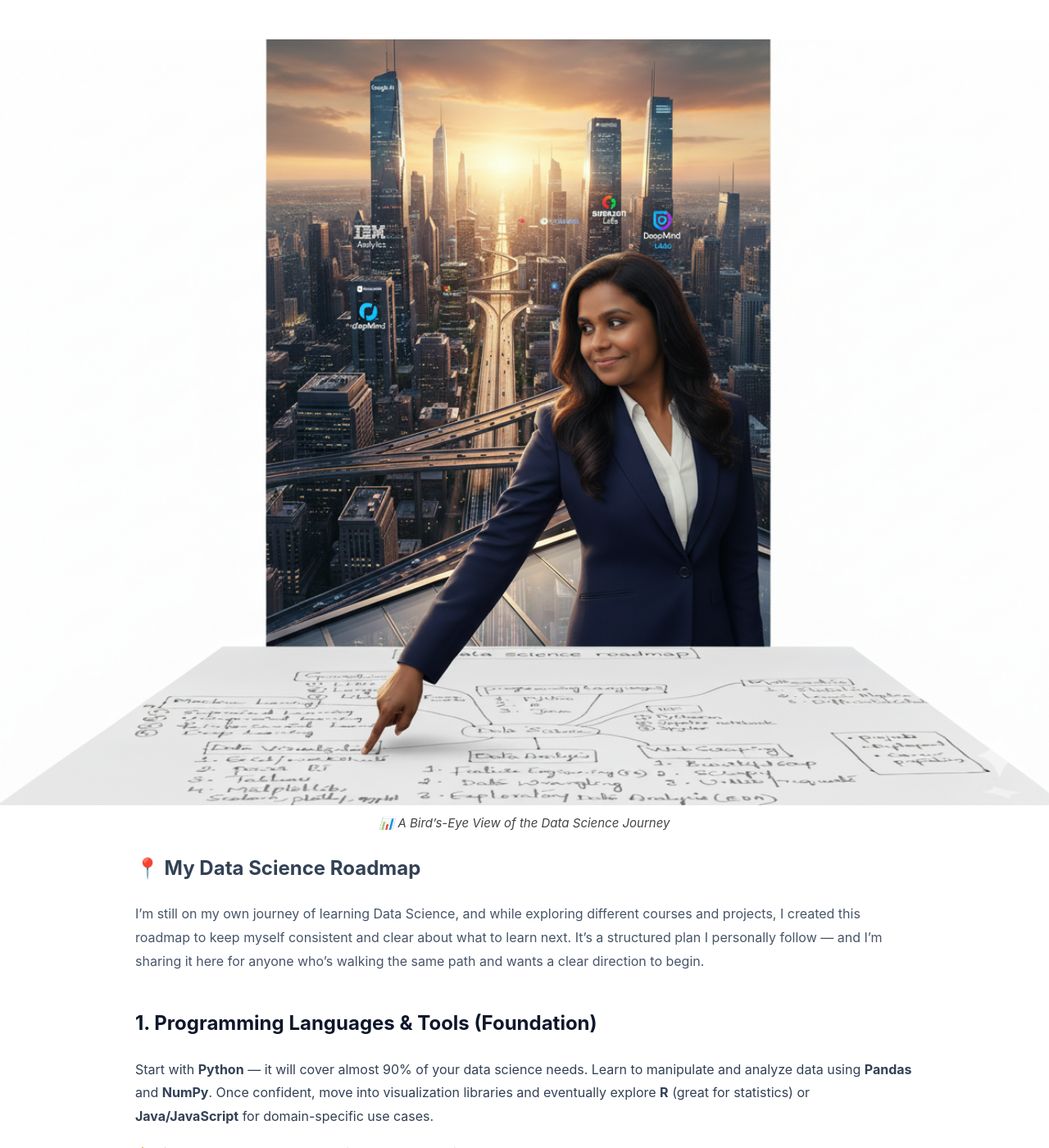
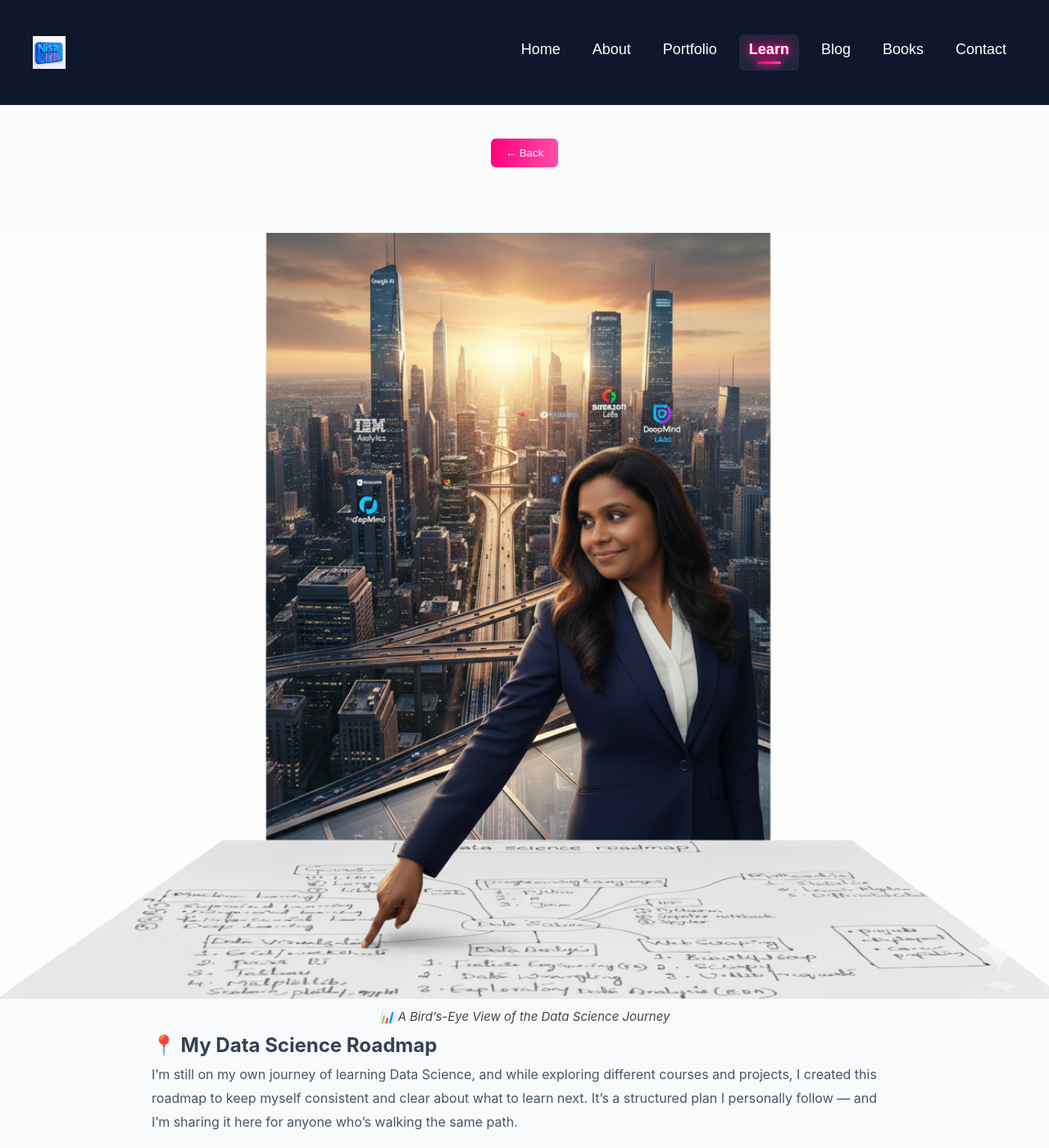
Before and after one commit to tabassumunnisa19/My_Personal_Website, a Jekyll site: the page roadmap/roadmap.html, which Jekyll copies as it is, in a window 1280 px wide and 1400 px high. Shown: the whole window at 82% size. Built offline with Jekyll 4.4.1, drawn with Linux system fonts in a browser that asks for light colours; some of the changed text lies outside the part shown.

Commit message:
Update roadmap.html

```diff
--- a/roadmap/roadmap.html
+++ b/roadmap/roadmap.html
@@ -1,102 +1,223 @@
-<section class="roadmap-section" style="max-width: 950px; margin: 0 auto; padding: 40px 20px; font-family: 'Inter', sans-serif; line-height: 1.8; color: #334155;">
+<!DOCTYPE html>
+<html lang="en">
+<head>
+  <meta charset="UTF-8">
+  <meta name="viewport" content="width=device-width, initial-scale=1.0">
+  <title>My Data Science Roadmap — Nisa</title>
+  <link rel="stylesheet" href="../style.css">
+  <link rel="stylesheet" href="https://cdnjs.cloudflare.com/ajax/libs/font-awesome/6.4.0/css/all.min.css">
+  <style>
+    body {
+      margin: 0;
+      font-family: 'Inter', sans-serif;
+      background: #f8fafc;
+      color: #334155;
+    }
+
+    a {
+      text-decoration: none;
+      color: inherit;
+    }
+
+    /* Header */
+    header.site-header {
+      background: #0f172a;
+      color: #fff;
+      position: sticky;
+      top: 0;
+      z-index: 10;
+      padding: 0.5rem 1rem;
+    }
+    .header-inner {
+      display: flex;
+      justify-content: space-between;
+      align-items: center;
+      max-width: 1200px;
+      margin: 0 auto;
+    }
+    .header-inner .logo img {
+      height: 40px;
+    }
+    nav.navbar {
+      display: flex;
+      gap: 15px;
+    }
+    nav.navbar a {
+      color: #fff;
+      font-weight: 500;
+      padding: 8px 12px;
+      border-radius: 5px;
+    }
+    nav.navbar a.active, nav.navbar a:hover {
+      background: #1e293b;
+    }
+
+    /* Hamburger */
+    .menu-toggle {
+      display: none;
+      flex-direction: column;
+      gap: 4px;
+      background: none;
+      border: none;
+      cursor: pointer;
+    }
+    .menu-toggle .bar {
+      width: 25px;
+      height: 3px;
+      background-color: #fff;
+    }
+
+    @media(max-width:768px) {
+      nav.navbar {
+        display: none;
+        flex-direction: column;
+        position: absolute;
+        top: 60px;
+        right: 20px;
+        background: #0f172a;
+        padding: 10px;
+        border-radius: 8px;
+      }
+      nav.navbar.show {
+        display: flex;
+      }
+      .menu-toggle {
+        display: flex;
+      }
+    }
+
+    /* Back button */
+    .back-btn {
+      display: inline-block;
+      margin: 20px 0;
+      padding: 10px 18px;
+      background: linear-gradient(90deg, #ff0080, #ff4da6);
+      color: #fff;
+      border-radius: 6px;
+      font-weight: 500;
+      cursor: pointer;
+      border: none;
+    }
+
+    /* Roadmap section */
+    .roadmap-section {
+      max-width: 950px;
+      margin: 0 auto;
+      padding: 40px 20px;
+      line-height: 1.8;
+      color: #334155;
+    }
+    .roadmap-section figure:hover img {
+      transform: scale(1.03);
+    }
+    .roadmap-section figcaption {
+      text-align: center;
+      margin-top: 8px;
+      font-size: 15px;
+      color: #444;
+      font-style: italic;
+    }
+
+    footer.site-footer {
+      text-align: center;
+      padding: 20px;
+      background: #0f172a;
+      color: #fff;
+      margin-top: 40px;
+    }
+    footer .socials a {
+      color: #fff;
+      margin: 0 8px;
+      font-size: 18px;
+    }
+  </style>
+</head>
+<body>
+
+  <!-- Header -->
+  <header class="site-header">
+    <div class="header-inner">
+      <a href="../index.html" class="logo"><img src="../logo.jpg" alt="Nisa logo" /></a>
+      <button class="menu-toggle" aria-label="Toggle menu" onclick="toggleMenu()">
+        <span class="bar"></span>
+        <span class="bar"></span>
+        <span class="bar"></span>
+      </button>
+      <nav id="main-nav" class="navbar">
+        <a href="../index.html">Home</a>
+        <a href="../about.html">About</a>
+        <a href="../portfolio.html">Portfolio</a>
+        <a href="../learn.html" class="active">Learn</a>
+        <a href="../blog.html">Blog</a>
+        <a href="../books.html">Books</a>
+        <a href="../contact.html">Contact</a>
+      </nav>
+    </div>
+  </header>
+
+  <!-- Back Button -->
+  <div style="max-width:950px; margin: 20px auto; text-align:center;">
+    <button class="back-btn" onclick="history.back()">← Back</button>
+  </div>
+
+  <!-- Roadmap Section -->
+  <section class="roadmap-section">
 
     <div style="width: 100vw; position: relative; left: 50%; right: 50%; margin-left: -50vw; margin-right: -50vw;">
       <img src="../assets/images/Data_science_roadmap.png"
            alt="A Bird’s-Eye View of the Data Science Journey"
            style="width: 100%; height: auto; object-fit: cover; display: block;">
-  <figcaption style="text-align: center; margin-top: 8px; font-size: 15px; color: #444; font-style: italic;">
-    📊 A Bird’s-Eye View of the Data Science Journey
-  </figcaption>
+      <figcaption>📊 A Bird’s-Eye View of the Data Science Journey</figcaption>
     </div>
-
 
     <h2>📍 My Data Science Roadmap</h2>
     <p style="color:#475569; margin-bottom:16px;">
       I’m still on my own journey of learning Data Science, and while exploring different courses and projects,
       I created this roadmap to keep myself consistent and clear about what to learn next.
-    It’s a structured plan I personally follow — and I’m sharing it here for anyone who’s walking the same path
-    and wants a clear direction to begin.
+      It’s a structured plan I personally follow — and I’m sharing it here for anyone who’s walking the same path.
     </p>
 
-
     <h2 style="color:#0f172a; margin-top: 40px;">1. Programming Languages & Tools (Foundation)</h2>
-  <p>Start with <strong>Python</strong> — it will cover almost 90% of your data science needs. Learn to manipulate and analyze data using <strong>Pandas</strong> and <strong>NumPy</strong>. Once confident, move into visualization libraries and eventually explore <strong>R</strong> (great for statistics) or <strong>Java/JavaScript</strong> for domain-specific use cases.</p>
-  <p>👉 Pick one language and master it deeply. Python is your best bet.</p>
-  <p>Get comfortable with IDEs like <strong>Jupyter Notebook</strong> (for exploration), <strong>PyCharm</strong>, or <strong>VS Code</strong> (for larger projects).</p>
+    <p>Start with <strong>Python</strong> — it will cover almost 90% of your data science needs...</p>
 
     <h2 style="color:#0f172a; margin-top: 40px;">2. Data Handling & Processing</h2>
-  <p>This is where most beginners underestimate the effort — but trust me, around <strong>70% of a data scientist’s job</strong> happens here.</p>
     <ul>
       <li><strong>Data Wrangling:</strong> Fix missing values, duplicates, and outliers.</li>
-    <li><strong>Feature Engineering (FE):</strong> Turn raw data into meaningful inputs.</li>
+      <li><strong>Feature Engineering:</strong> Turn raw data into meaningful inputs.</li>
       <li><strong>Web Scraping:</strong> Use <em>Beautiful Soup</em>, <em>Scrapy</em>, or APIs to collect data.</li>
-    <li><strong>Exploratory Data Analysis (EDA):</strong> Discover trends and patterns using <em>Pandas</em> and <em>Seaborn</em>.</li>
+      <li><strong>EDA:</strong> Discover trends and patterns using <em>Pandas</em> and <em>Seaborn</em>.</li>
     </ul>
 
-  <!-- Embedded roadmap sketch -->
- <div style="text-align: center; margin-top: 40px;">
-  <figure style="display: inline-block; margin: 0;">
-    <a href="../assets/images/My_data_Science_roadmap.png" target="_blank" style="text-decoration: none;">
+    <div style="text-align:center; margin-top:40px;">
+      <figure style="display:inline-block; margin:0;">
+        <a href="../assets/images/My_data_Science_roadmap.png" target="_blank" style="text-decoration:none;">
           <img src="../assets/images/My_data_Science_roadmap.png"
                alt="My Hand-Drawn Data Science Roadmap"
-           style="max-width: 70%; height: auto; border-radius: 12px; box-shadow: 0 6px 14px rgba(0,0,0,0.25);">
+               style="max-width:70%; height:auto; border-radius:12px; box-shadow:0 6px 14px rgba(0,0,0,0.25);">
         </a>
-    <figcaption style="margin-top: 12px; font-size: 15px; color: #444; font-style: italic;">
-      🧭 My Hand-Drawn Data Science Roadmap — click to view full image
-    </figcaption>
+        <figcaption>🧭 My Hand-Drawn Data Science Roadmap — click to view full image</figcaption>
       </figure>
     </div>
 
-  <h2 style="color:#0f172a;">3. Data Visualization & Communication</h2>
-  <p>Data is useless unless you can communicate it effectively. Visualization is storytelling — not just pretty charts.</p>
-  <ul>
-    <li><strong>Excel / Worksheets:</strong> Great for quick pivot analysis.</li>
-    <li><strong>Power BI / Tableau:</strong> Build interactive dashboards for non-technical stakeholders.</li>
-    <li><strong>Matplotlib, Seaborn, Plotly, ggplot:</strong> Python libraries for visual storytelling.</li>
-  </ul>
-
-  <h2 style="color:#0f172a;">4. Mathematics for Data Science</h2>
-  <p>You don’t need to be a math genius. Focus only on the math that directly supports machine learning:</p>
-  <ul>
-    <li><strong>Statistics:</strong> Probability, hypothesis testing, and distributions.</li>
-    <li><strong>Linear Algebra:</strong> Vectors, matrices — the backbone of machine learning.</li>
-    <li><strong>Calculus:</strong> Basics of differentiation (mainly for optimization).</li>
-  </ul>
-  <p>💡 You don’t need to be Ramanujan — just understand the math that helps your models make sense.</p>
-
-  <h2 style="color:#0f172a;">5. Machine Learning & AI</h2>
-  <p>Here’s where the fun begins! Start with traditional ML algorithms before diving into deep learning.</p>
-  <ul>
-    <li><strong>Supervised ML:</strong> Classification and regression.</li>
-    <li><strong>Unsupervised ML:</strong> Clustering and dimensionality reduction (PCA, t-SNE).</li>
-    <li><strong>Reinforcement Learning:</strong> For decision-making problems.</li>
-    <li><strong>Deep Learning:</strong> Learn CNNs, RNNs, and Transformers.</li>
-    <li><strong>Generative AI:</strong> Explore LLMs (ChatGPT, Hugging Face) and LangChain.</li>
-  </ul>
-  <p>👉 Practice using libraries like <em>Scikit-learn</em>, <em>TensorFlow</em>, and <em>PyTorch</em>. Theory is important — but practice is where you grow.</p>
-
-  <h2 style="color:#0f172a;">6. Projects, Deployment & Career Prep</h2>
-  <p>This stage makes your learning real — it’s where theory meets impact.</p>
-  <ul>
-    <li><strong>Projects:</strong> Start small on Kaggle, then build end-to-end pipelines (data collection → cleaning → model → deployment).</li>
-    <li><strong>Deployment:</strong> Use <em>Flask</em>, <em>FastAPI</em>, or <em>Streamlit</em> to showcase your models.</li>
-    <li><strong>MLOps:</strong> Learn <em>Docker</em>, <em>MLflow</em>, and cloud basics (<em>AWS</em>, <em>GCP</em>, <em>Azure</em>).</li>
-    <li><strong>Career Prep:</strong> Build a strong GitHub portfolio, tailor your resume, and prepare for real case studies.</li>
-  </ul>
-  <p>👉 Certificates are good, but <strong>projects speak louder</strong>. Your portfolio is your golden ticket to opportunities.</p>
-
-  <h2 style="color:#0f172a; margin-top: 45px;">🎯 Final Words — Your Path Forward</h2>
-  <p>Becoming a data scientist is not about speed — it’s about clarity, consistency, and curiosity. Don’t rush through courses; instead, build understanding through hands-on work and reflection. You’ll realize that the magic happens when you connect all the dots — from data cleaning to storytelling.</p>
-
-  <p>Remember: every expert you admire was once a beginner who didn’t give up. Follow this roadmap, stay consistent, and your journey from “I’m learning” to “I’m doing” will happen sooner than you expect.</p>
-
-  <p style="text-align:center; font-size:17px; margin-top:35px; color:#1e293b;">
-    ✨ <strong>Your roadmap is your compass.</strong> Keep walking — the destination is worth it. ✨
-  </p>
+    <!-- Remaining roadmap content continues here... -->
   </section>
 
-<style>
-.roadmap-section figure:hover img {
-  transform: scale(1.03);
+  <!-- Footer -->
+  <footer class="site-footer">
+    <p>© 2025 Nisa — Built with <span class="heart">❤️</span> by Nisa</p>
+    <div class="socials" aria-label="social links">
+      <a href="#" class="social linkedin" title="LinkedIn"><i class="fab fa-linkedin"></i></a>
+      <a href="#" class="social github" title="GitHub"><i class="fab fa-github"></i></a>
+      <a href="#" class="social medium" title="Medium"><i class="fab fa-medium"></i></a>
+      <a href="#" class="social youtube" title="YouTube"><i class="fab fa-youtube"></i></a>
+    </div>
+  </footer>
+
+  <script>
+    function toggleMenu() {
+      document.getElementById('main-nav').classList.toggle('show');
     }
-</style>
+  </script>
+
+</body>
+</html>
```
Lines whose indentation alone changed are shown as unchanged.
